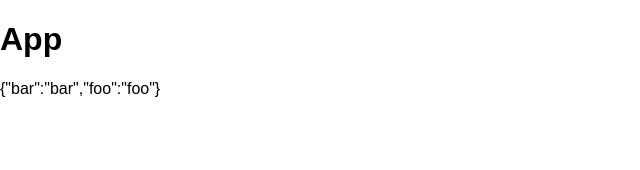
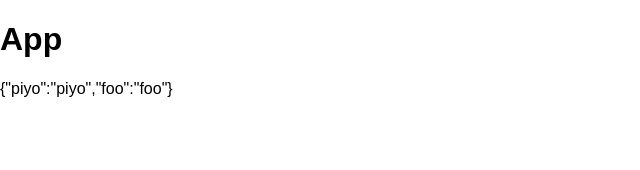
Before and after one commit to ttanimichi/hoc-and-render-props, a React (Create React App) app: page / in a window 1280 px wide. Shown: the top 170 px of the page, without its empty margins (0-640 px from the left). Built offline with nearby package versions, Linux system fonts and the light colour scheme.

Commit message:
Minimal example with an arrow function

```diff
--- a/src/App.js
+++ b/src/App.js
@@ -9,11 +9,9 @@ function WrappedComponent(props) {
 }
 
 function higherOrderComponent(WrappedComponent) {
-  return class extends Component {
-    render() {
-      return <WrappedComponent bar="bar" {...this.props} />;
-    }
-  }
+  return (props) => {
+    return <WrappedComponent piyo="piyo" {...props} />;
+  };
 }
 
 export default class App extends Component {
```
